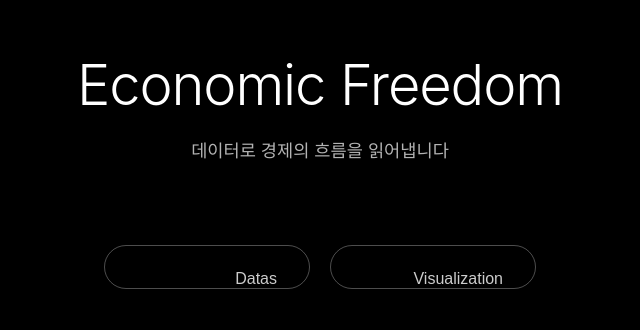
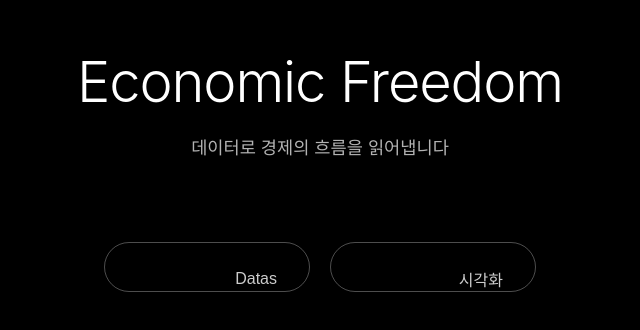
Before and after one commit to Stradivirus/team_exchange, a React (Vite) app in the folder frontend/: page / in a window 1280 px wide. Shown: the part 228-558 px from the top of the page, without its empty margins (320-960 px from the left). Built offline with nearby package versions, Linux system fonts and the light colour scheme; no server answers.

Commit message:
저장 7

```diff
--- a/frontend/src/pages/Main.tsx
+++ b/frontend/src/pages/Main.tsx
@@ -16,7 +16,7 @@
                             <Link to="/databoard">Datas</Link>
                         </button>
                         <button className={styles.navButton}>
-                            <Link to="/visualizationboard/S&P500">Visualization</Link>
+                            <Link to="/visualizationboard/S&P500">시각화</Link>
                         </button>
                         {/* <button className={styles.navButton}>
                             <Link to="/insightsboard">Insight</Link>
```
Also changed, not shown: 1 other file (tests, documents, lock files or other folders).
